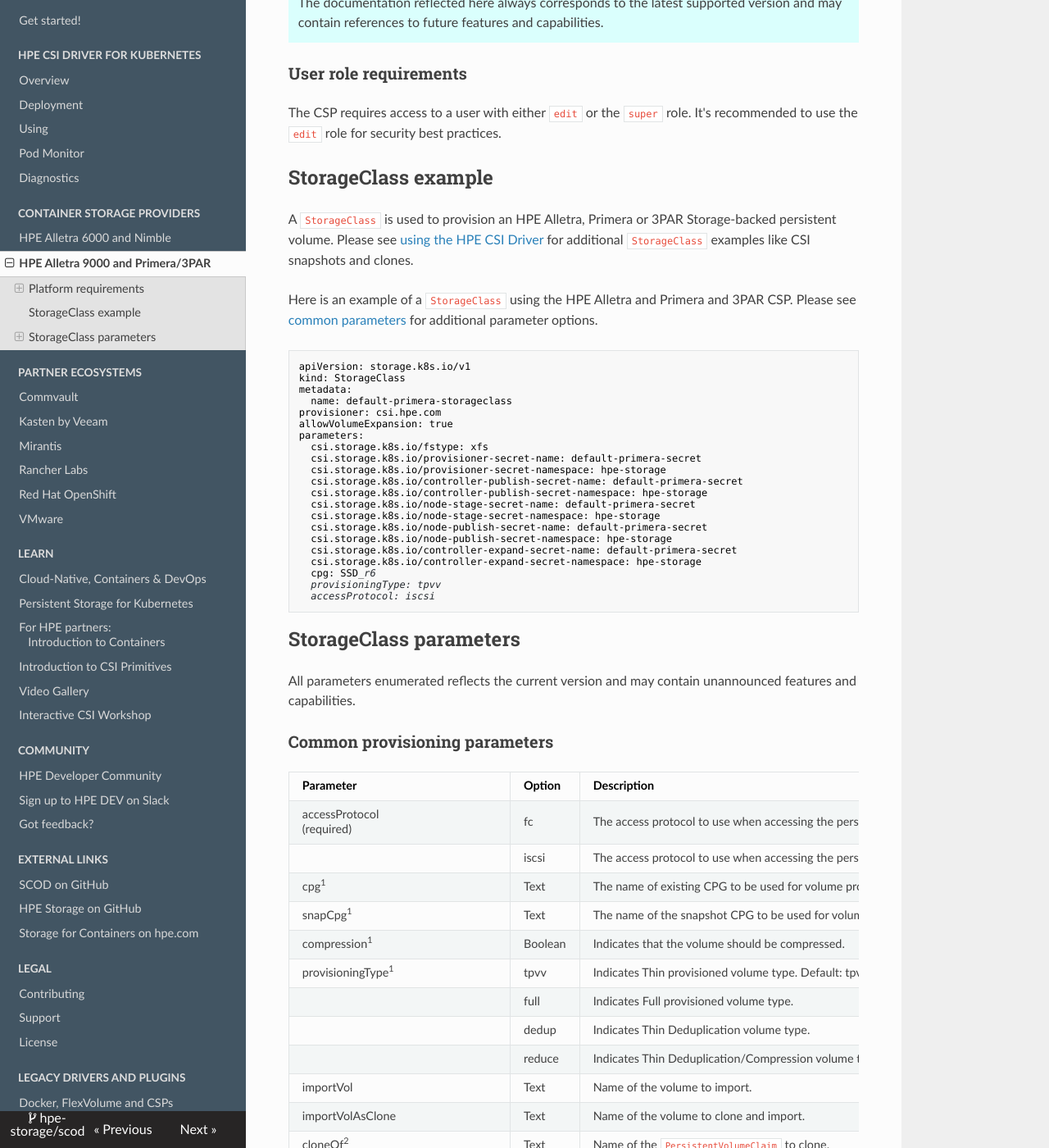
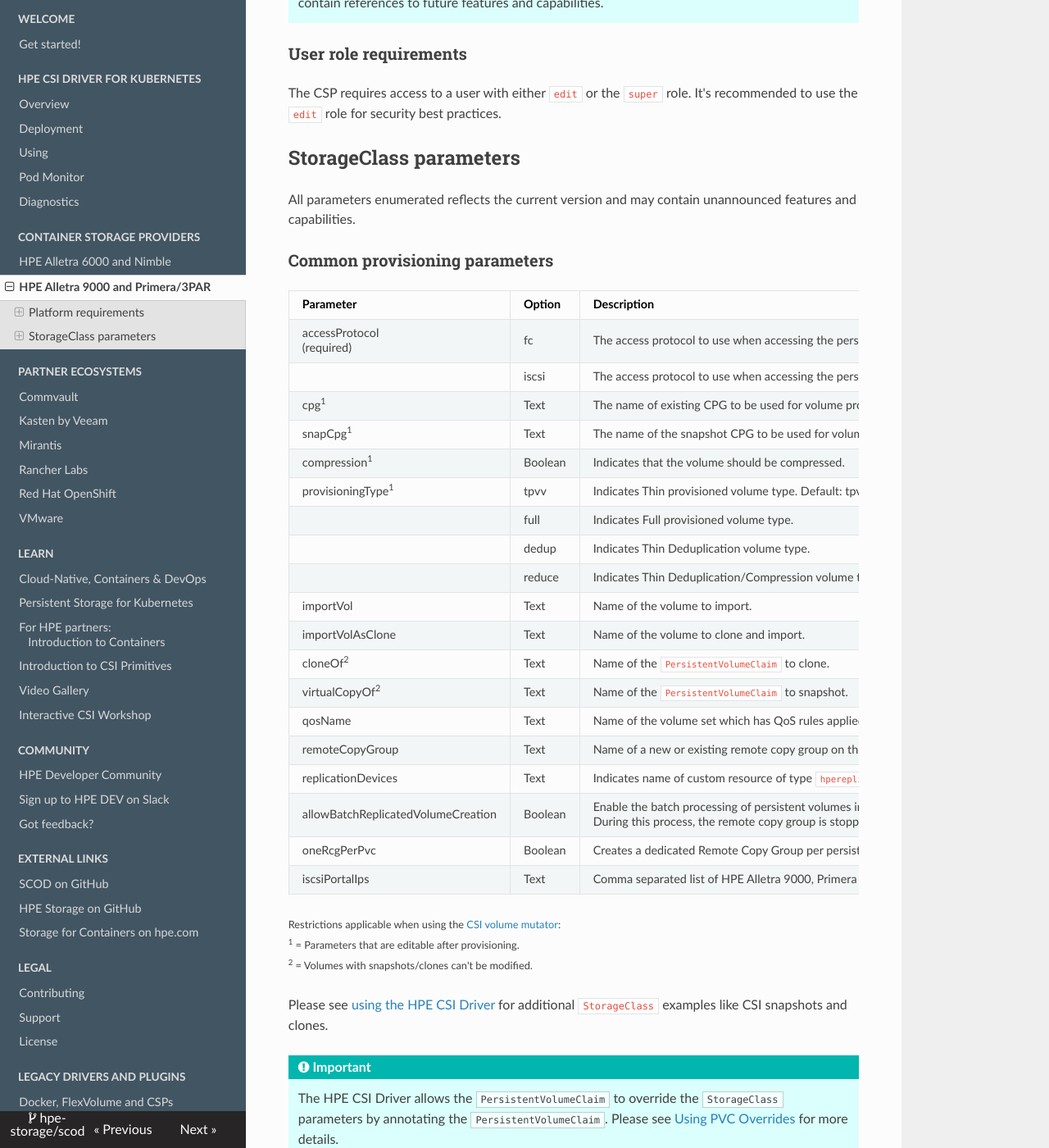
Before and after one commit to hpe-storage/scod, an MkDocs documentation site: the page built from docs/container_storage_provider/hpe_alletra_9000/index.md, in a window 1280 px wide and 1400 px high, scrolled down 1545 px. Shown: the whole window at 82% size. Built offline with MkDocs 1.6.1, drawn with Linux system fonts in a browser that asks for light colours; nearby versions of some CDN libraries; some of the changed text lies outside the part shown.

Commit message:
more updates to Alletra 9000 and docs
Signed-off-by: Chris Snell <snell.chris@gmail.com>

````diff
--- a/docs/container_storage_provider/hpe_alletra_9000/index.md
+++ b/docs/container_storage_provider/hpe_alletra_9000/index.md
@@ -29,43 +29,13 @@
 
 The CSP requires access to a user with either `edit` or the `super` role. It's recommended to use the `edit` role for security best practices.
 
-## StorageClass example
-
-A `StorageClass` is used to provision an HPE Alletra, Primera or 3PAR Storage-backed persistent volume. Please see [using the HPE CSI Driver](../../csi_driver/using.md#base_storageclass_parameters) for additional `StorageClass` examples like CSI snapshots and clones.
-
-Here is an example of a `StorageClass` using the HPE Alletra and Primera and 3PAR CSP. Please see [common parameters](#common_parameters_for_provisioning) for additional parameter options.
-
-```markdown
-apiVersion: storage.k8s.io/v1
-kind: StorageClass
-metadata:
-  name: default-primera-storageclass
-provisioner: csi.hpe.com
-allowVolumeExpansion: true
-parameters:
-  csi.storage.k8s.io/fstype: xfs
-  csi.storage.k8s.io/provisioner-secret-name: default-primera-secret
-  csi.storage.k8s.io/provisioner-secret-namespace: hpe-storage
-  csi.storage.k8s.io/controller-publish-secret-name: default-primera-secret
-  csi.storage.k8s.io/controller-publish-secret-namespace: hpe-storage
-  csi.storage.k8s.io/node-stage-secret-name: default-primera-secret
-  csi.storage.k8s.io/node-stage-secret-namespace: hpe-storage
-  csi.storage.k8s.io/node-publish-secret-name: default-primera-secret
-  csi.storage.k8s.io/node-publish-secret-namespace: hpe-storage
-  csi.storage.k8s.io/controller-expand-secret-name: default-primera-secret
-  csi.storage.k8s.io/controller-expand-secret-namespace: hpe-storage
-  cpg: SSD_r6
-  provisioningType: tpvv
-  accessProtocol: iscsi
-```
-
 ## StorageClass parameters
 
 All parameters enumerated reflects the current version and may contain unannounced features and capabilities.
 
 ### Common provisioning parameters
 
-| Parameter                         | Option  | Description | 3PAR | HPE Alletra 9000 & Primera |
+| Parameter                         | Option  | Description | 3PAR | HPE Alletra 9000 and Primera |
 | --------------------------------- | ------- | ----------- | ---- | ------- |
 | accessProtocol <br /> (required)    | fc      | The access protocol to use when accessing the persistent volume. | **X** | **X** |
 |                                     | iscsi   | The access protocol to use when accessing the persistent volume. | **X** | **X** |
@@ -270,4 +242,4 @@
 
 ### Support
 
-Please refer to the HPE Alletra 9000 and Primera and 3PAR Storage Container Storage Provider [support statement](../../legal/support/index.md#hpe_primera_and_hpe_3par_container_storage_provider_support).
+Please refer to the HPE Alletra 9000 and Primera and 3PAR Storage CSP [support statement](../../legal/support/index.md#hpe_primera_and_hpe_3par_container_storage_provider_support).
````
Also changed, not shown: other parts of docs/container_storage_provider/hpe_alletra_9000/index.md (+2 -0 lines), docs/legal/support/index.md (+8 -8 lines).
